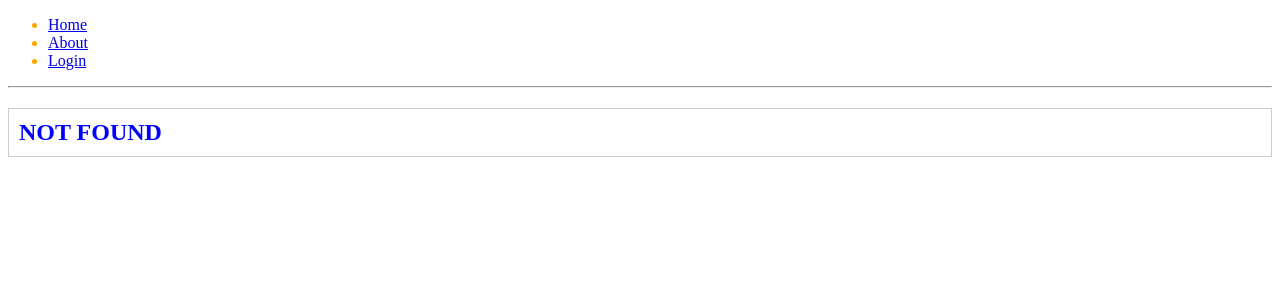
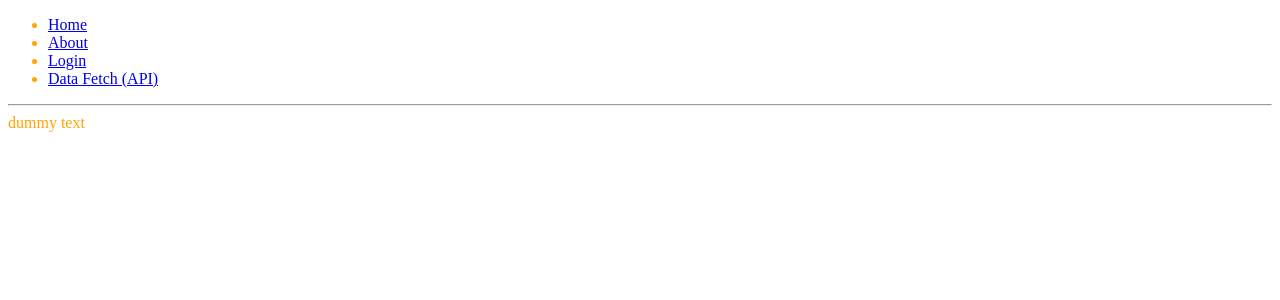
Before and after one commit to gmkhussain/react, a React (Create React App) app in the folder example/: page /data_fetch in a window 1280 px wide. Before the commit this address had no page. Shown: the top 300 px of the page. Built offline with nearby package versions, Linux system fonts and the light colour scheme; no server answers.

Commit message:
:peach: YAML data fetch in ReactJS

```diff
--- a/example/src/Routes.js
+++ b/example/src/Routes.js
@@ -3,6 +3,7 @@ import { Router, Route, Switch, Redirect } from 'react-router-dom';
 import App from './App';
 import AboutPage from './layout/about';
 import LoginPage from './layout/login';
+import DataFetchPage from './layout/data_fetch';
 import NotFoundPage from './layout/notfound';
 import Navbar from './layout/navbar';
 //import createBrowserHistory from 'history/createBrowserHistory';
@@ -23,6 +24,7 @@ const MyRoutes = () =>(
                 <Route exact path='/' component={App} />
                 <Route path='/about/:userid' component={AboutPage} /> {/*<-- userid passed in url */ }
                 <Route path='/login' component={LoginPage} />
+                <Route path='/data_fetch' component={DataFetchPage} />
                 <Redirect from="/about-us" to="/about" />
                 <Route component={NotFoundPage} />
             </Switch>
--- /dev/null
+++ b/example/src/layout/data_fetch.js
@@ -0,0 +1,46 @@
+import React, { Component } from 'react';
+//import { Link } from 'react-router-dom';
+import yaml from 'js-yaml';
+
+import $ from 'jquery';
+
+
+
+
+class DataFetchPage extends Component{
+
+    constructor(props){
+        super(props)
+        this.state={
+            demo_var: "dummy text"
+        }
+    }
+
+
+
+
+    render(){
+
+        $.get( 'https://raw.githubusercontent.com/nodeca/js-yaml/2d1fbed8f3a76ff93cccb9a8a418b4c4a482d3d9/examples/sample_document.yml', function( data2 ) {
+            var data = yaml.load( data2 );
+            console.log( data.timestamp ); //
+        });
+
+
+        return(
+            <div>
+                {this.state.demo_var}
+            </div>
+        )
+
+    }
+
+
+
+
+
+}
+
+
+
+export default DataFetchPage;
--- a/example/src/layout/navbar.js
+++ b/example/src/layout/navbar.js
@@ -10,6 +10,7 @@ const Navbar = () => (
         <li><Link to='/'>Home</Link></li>
         <li><Link to='/about'>About</Link></li>
         <li><Link to='/login'>Login</Link></li>
+        <li><Link to='/data_fetch'>Data Fetch (API)</Link></li>
     </ul>
 
 )
```
